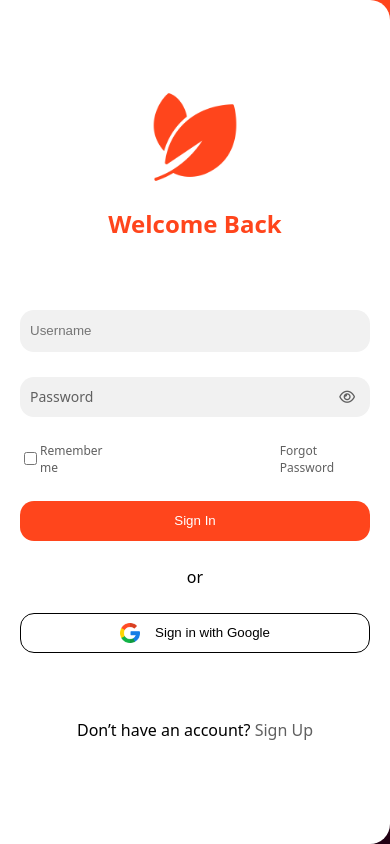
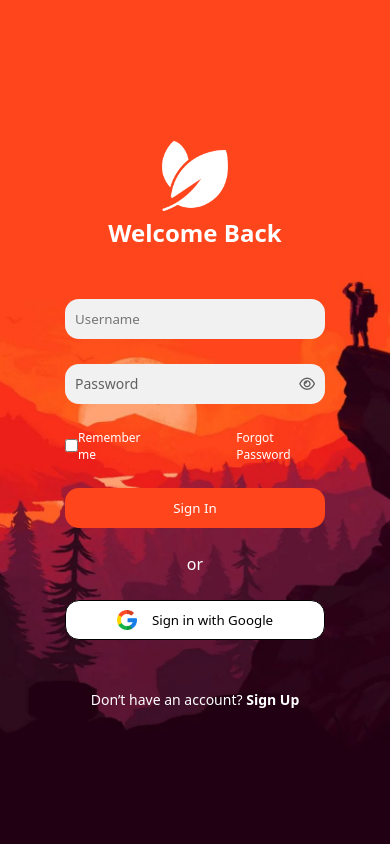
Before and after one commit to AnjanaInda01/Loging-design-html-css, a plain HTML site: page index.html in a window 390 px wide. Drawn offline with Linux system fonts and the light colour scheme; a web font is replaced by a local one.

Commit message:
changed some features

```diff
--- a/index.html
+++ b/index.html
@@ -10,8 +10,8 @@
     <link href="https://fonts.googleapis.com/css2?family=Alan+Sans:wght@300..900&display=swap" rel="stylesheet">
 </head>
 <body>
-    <div class="content">
-        <div class="log-page">
+    <div class="login-section">
+        <div class="log-box">
             <img class="logo" src="Assets/logo.png" alt="logo">
             <h2>Welcome Back</h2>
             <div class="fields">
@@ -33,11 +33,9 @@
                     Sign in with Google
                 </button>
             </div>
-
             <p class="footer-text">Don’t have an account? <a href="#">Sign Up</a></p>
         </div>
     </div>
-
     <script src="https://kit.fontawesome.com/65ef9015e0.js" crossorigin="anonymous"></script>
 </body>
 </html>
--- a/style.css
+++ b/style.css
@@ -1,30 +1,37 @@
-body {
+* {
   margin: 0;
   padding: 0;
+  box-sizing: border-box;
   font-family: system-ui;
+}
+body {
   height: 100vh;
-  background: url(Assets/background.jpg);
-  background-repeat: no-repeat;
-  background-size: cover;
-  background-position: center;
+  display: flex;
+  background: url("Assets/background.jpg") no-repeat center center/cover;
 }
-
-.content {
+.login-section {
+  width: 100%;
+  height: 100vh;
   display: flex;
-  flex-direction: row;
+  justify-content: center;
+  align-items: center;
+  max-width: 500px;
 }
-.log-page {
+.log-box {
+  height: 100%;
+  width: 100%;
   background: white;
   display: flex;
+  flex: 1;
   flex-direction: column;
   justify-content: center;
   align-items: center;
-  height: 100vh;
-  width: 600px;
+  padding-left: 50px;
+  padding-right: 50px;
   border-top-right-radius: 20px;
   border-bottom-right-radius: 20px;
 }
-.log-page h2 {
+.log-box h2 {
   color: #ff451c;
 }
 
@@ -33,7 +40,7 @@ body {
   height: auto;
 }
 .fields {
-  width: 350px;
+  width: auto;
   padding: 10px 5px;
   display: flex;
   flex-direction: column;
@@ -65,7 +72,6 @@ body {
   padding-left: 10px;
   border: none;
   outline: none;
-  position: relative;
 }
 .pass-box {
   width: 100%;
@@ -75,30 +81,21 @@ body {
   color: #606060;
   height: 40px;
   font-size: 14px;
-}
-.pass-box p {
-  margin-left: 10px;
-}
-
-.pass-box i {
-  color: #606060;
-  margin-right: 15px;
-}
-.options {
-  display: flex;
-  flex-direction: row;
-  align-items: center;
-  font-size: 14px;
+  padding-left: 10px;
+  padding-right: 10px;
 }
 .options {
   color: #606060;
   font-size: 12px;
+  display: flex;
+  align-items: center;
+  justify-content: space-between;
 }
 .options a {
   text-decoration: none;
   color: #606060;
   font-size: 12px;
-  margin-left: 160px;
+  margin-left: 80px;
 }
 
 .google-btn {
@@ -116,24 +113,52 @@ body {
   width: 20px;
   height: auto;
 }
+.footer-text{
+  font-size: 14px;
+}
 .footer-text a {
   text-decoration: none;
   color: #606060;
+  font-weight: 600;
 }
 
-@media only screen and (max-width: 430px) and (max-height: 700px) {
-  body {
-    margin: 0;
-    padding: 0;
-    font-family: system-ui;
+@media (max-width: 500px) {
+  .login-section {
+    flex-direction: column;
     height: 100vh;
-    background: url(Assets/background.jpg);
-    background-repeat: no-repeat;
-    background-size: cover;
-    background-position: center;
+    justify-content: center;
+    align-items: center;
   }
-  .content {
-    display: flex;
-    flex-direction: column;
+  .log-box {
+    justify-content: center;
+    align-items: center;
+    order: 1;
+    background: none;
+    width: auto;
+    height: auto;
+    padding: 60px;
+  }
+  .logo {
+    content: url('Assets/mobile-logo.png');
+    width: 80px;
+  }
+  .log-box h2 {
+    color: white;
+  }
+  .options {
+    color: white;
+  }
+  .options a {
+    color: white;
+  }
+  .divider{
+    color: white;
+  }
+  .footer-text a {
+    color: white;
+    font-weight: 600;
+  }
+  .footer-text{
+    color: white;
   }
 }
```
Also changed, not shown: Assets/mobile-logo.png (added).
